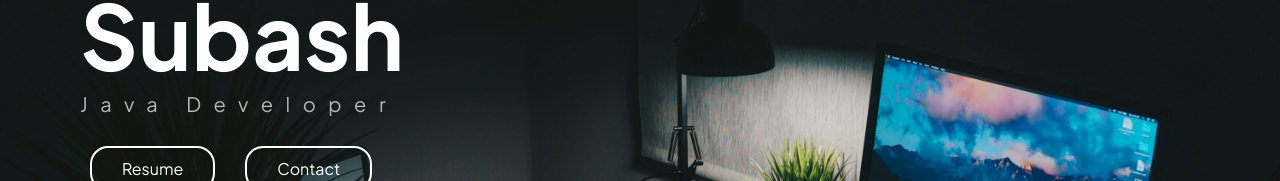
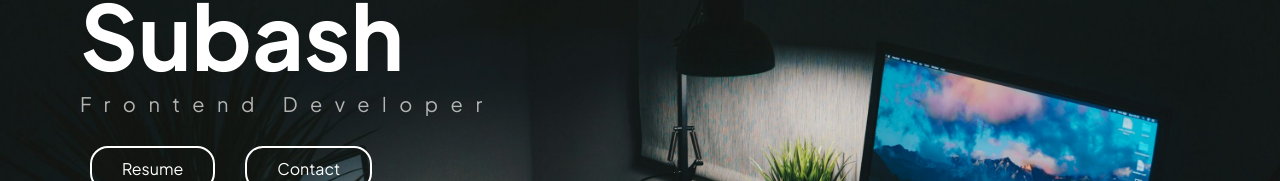
Before and after one commit to SubashM21/New-porfolio, a plain HTML site: page index.html in a window 1280 px wide. Shown: the part 261-442 px from the top of the page. Drawn offline with Linux system fonts and the light colour scheme.

Commit message:
Change job title from Java Developer to Frontend Developer

```diff
--- a/index.html
+++ b/index.html
@@ -34,7 +34,7 @@
                 <div class="main-container">
                     <div class="main-txt">
                         <h1>Subash</h1>
-                        <p>Java Developer</p>
+                        <p>Frontend Developer</p>
                         <!-- <a href=""><i class="fab fa-instagram"></i></a> -->
                     </div>
                     <div class="main-btn">
```
